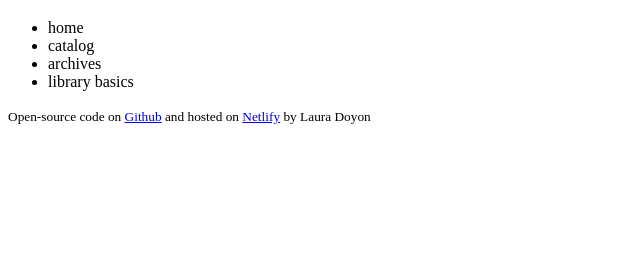
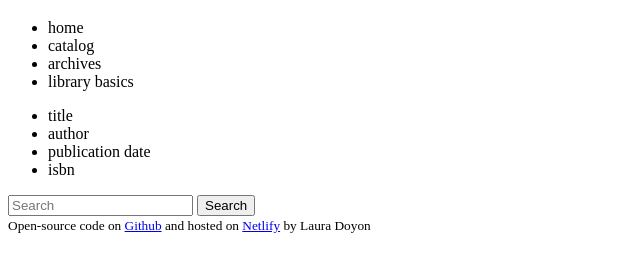
Before and after one commit to L-itslocked/Library-Page, a plain HTML site: page index.html in a window 1280 px wide. Shown: the part 61-332 px from the top of the page, without its empty margins (0-640 px from the left). Drawn offline with Linux system fonts and the light colour scheme.

Commit message:
add search bar form

```diff
--- a/index.html
+++ b/index.html
@@ -18,7 +18,28 @@
         </ul>
       </nav>
     </header>
-    <main></main>
+    <main>
+      <div class="container">
+        <div class="row">
+          <div class="col">
+            <ul>
+              <li>title</li>
+              <li>author</li>
+              <li>publication date</li>
+              <li>isbn</li>
+            </ul>
+          </div>
+        </div>
+        <div class="row">
+          <div class="col">
+            <form>
+              <input type="text" placeholder="Search" required minlength="2" />
+              <input type="submit" value="Search" />
+            </form>
+          </div>
+        </div>
+      </div>
+    </main>
     <footer>
       <small>
         Open-source code on
```
